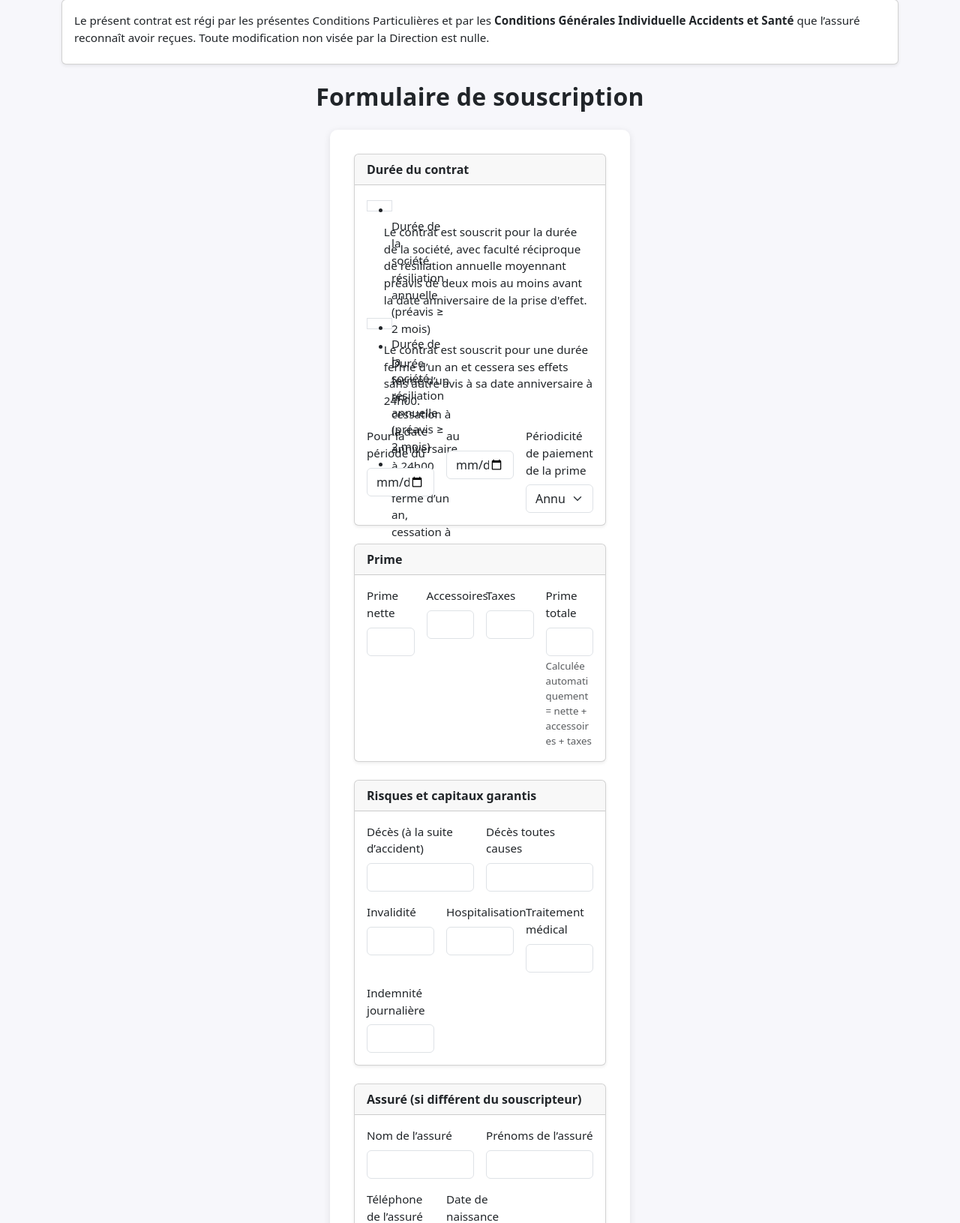
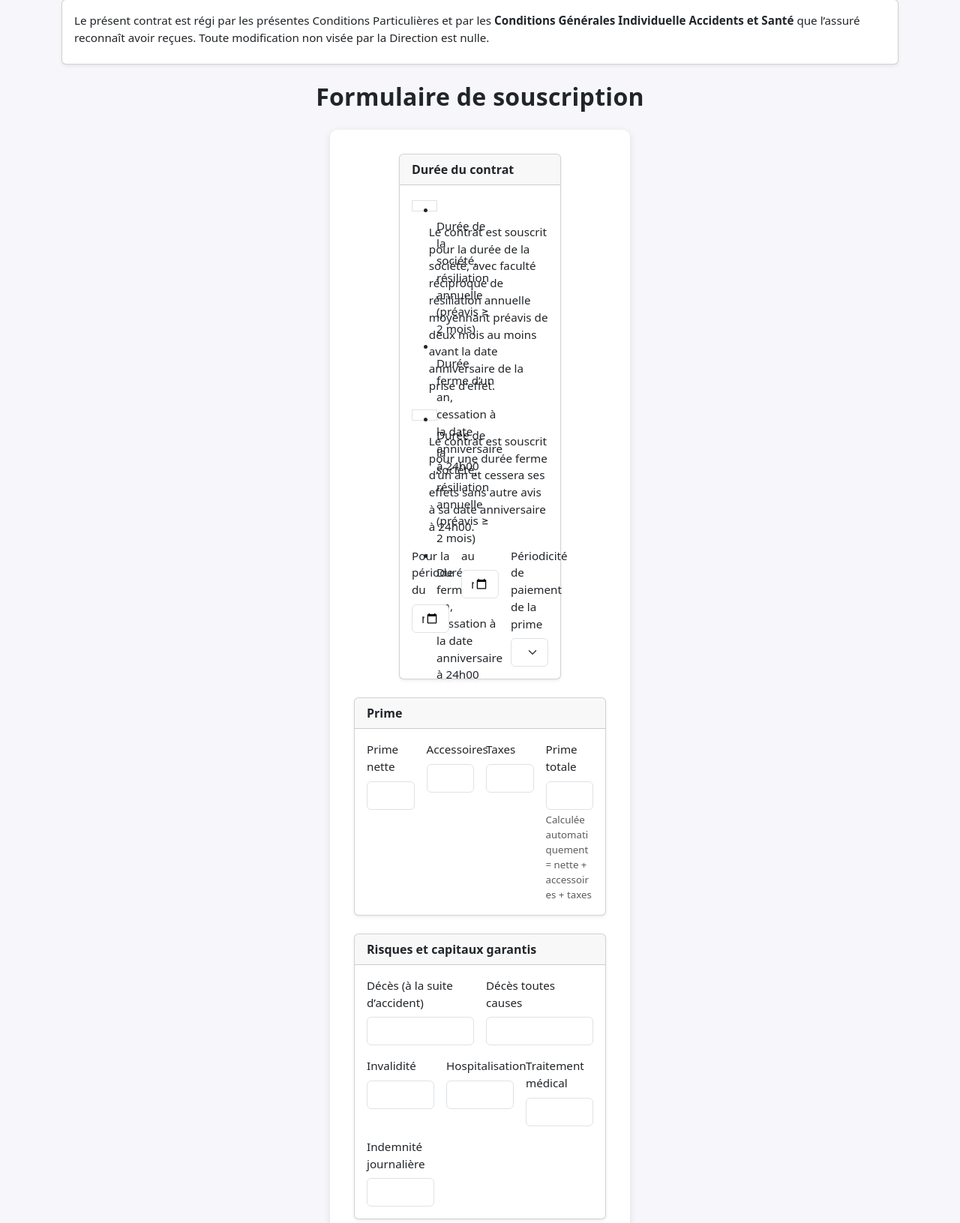
Before and after one commit to IFAZANE/fafa, a Flask app: page /questionnaire in a window 1280 px wide. Shown: the part 317-1948 px from the top of the page at 75% size. Run offline with Flask 3, Linux system fonts and the light colour scheme.

Commit message:
questionnaire.html

```diff
--- a/fafa/templates/questionnaire.html
+++ b/fafa/templates/questionnaire.html
@@ -77,38 +77,47 @@
 
 
     <!-- Durée du contrat -->
+<div class="row justify-content-center">
+  <div class="col-12 col-md-10 col-lg-8">
     <div class="card mb-4 shadow-sm">
       <div class="card-header fw-semibold">Durée du contrat</div>
       <div class="card-body small-text">
-        <div class="form-check">
+
+        <!-- Options de durée -->
+        <div class="form-check mb-3">
           {{ form.duree_contrat(class="form-check-input", id="opt_societe", value="societe") }}
           <label for="opt_societe" class="form-check-label">
             Le contrat est souscrit pour la durée de la société, avec faculté réciproque de résiliation annuelle moyennant préavis de deux mois au moins avant la date anniversaire de la prise d'effet.
           </label>
         </div>
-        <div class="form-check mt-2">
+
+        <div class="form-check mb-3">
           {{ form.duree_contrat(class="form-check-input", id="opt_ferme", value="ferme") }}
           <label for="opt_ferme" class="form-check-label">
             Le contrat est souscrit pour une durée ferme d’un an et cessera ses effets sans autre avis à sa date anniversaire à 24h00.
           </label>
         </div>
 
-        <div class="row g-3 mt-2">
-          <div class="col-md-4">
+        <!-- Période et périodicité -->
+        <div class="row g-3">
+          <div class="col-12 col-md-4">
             <label class="form-label">Pour la période du</label>
             {{ form.periode_debut(class="form-control") }}
           </div>
-          <div class="col-md-4">
+          <div class="col-12 col-md-4">
             <label class="form-label">au</label>
             {{ form.periode_fin(class="form-control") }}
           </div>
-          <div class="col-md-4">
+          <div class="col-12 col-md-4">
             {{ form.periodicite.label(class="form-label") }}
             {{ form.periodicite(class="form-select") }}
           </div>
         </div>
+
       </div>
     </div>
+  </div>
+</div>
 
     <!-- Prime -->
     <div class="card mb-4 shadow-sm">
```
